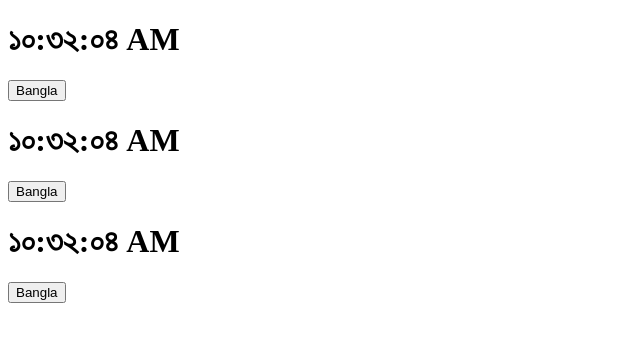
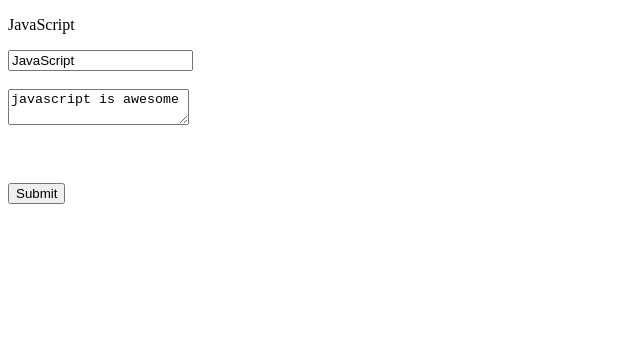
Before and after one commit to apl-mhd/reactjs-learning, a React (Create React App) app: page / in a window 1280 px wide. Shown: the top 342 px of the page, without its empty margins (0-640 px from the left). Built offline with nearby package versions, Linux system fonts and the light colour scheme.

Commit message:
form handeling

```diff
--- a/src/App.js
+++ b/src/App.js
@@ -1,11 +1,13 @@
 import ClockList from "./components/ClockList";
+import Form from "./components/Form";
 
 function App() {
 
   const quantites = [1,2,3]
   return (
     <div>
-      <ClockList  quantites={quantites} />
+      <Form/>
+      {/* <ClockList  quantites={quantites} />  */}
     </div>
   );
 }
--- /dev/null
+++ b/src/components/Form.js
@@ -0,0 +1,72 @@
+import React from 'react'
+
+
+export default class Form extends React.Component{
+
+    state = {
+        title: 'JavaScript',
+        text: 'javascript is awesome',
+        library: 'React',
+        isAwesome: true
+    }
+
+    handleChange = (e) =>{
+
+        if(e.target.name === 'text'){
+            this.setState({title: e.target.value });
+        }
+        else if(e.target.type === 'textarea'){
+            this.setState({text: e.target.value})
+        }
+        else if(e.target.type === 'select-one'){
+            console.log(e.target.value)
+            this.setState({library: e.target.value})
+        }
+        else if(e.target.type ===  'checkbox'){
+            this.setState({isAwesome: e.target.value})
+        }
+        else{
+            console.log("nothing here");
+        }
+        // console.log(e.target.value)
+        // this.setState({title: e.target.value,});
+    };
+
+    submitHandler = (e) =>{
+        const {title, text, library, isAwesome} = this.state;
+
+        e.preventDefault();
+        console.log(title, text, library, isAwesome);
+
+    }
+
+    render(){
+        const {title, text, library, isAwesome} = this.state;
+        return(
+            <div>
+                <form onSubmit={this.submitHandler}>
+                    <p>{title}</p>
+                    <input name="title" onChange={this.handleChange} type="text"
+                    value={ title } placeholder='Enter title'/>
+                    <br/>
+                    <br/>
+
+                    <textarea name="text" onChange={this.handleChange} value={text}></textarea>
+                    <br/>
+                    <br/>
+                    {/* <select name='l' value={library} onChange={this.handleChange}>
+                        <option value="React">React</option>
+                        <option value="Angular">Angular</option>
+                        <option value="React">React</option>
+                    </select>
+                    <br/>
+                    <br/>
+                    <input type="checkbox" checked={isAwesome} value={isAwesome} onChange={this.handleChange} ></input> */}
+                    <br/>
+                    <br/>
+                    <input type="submit" value="Submit"></input>
+                </form>
+            </div>
+        )
+    }
+}
```
